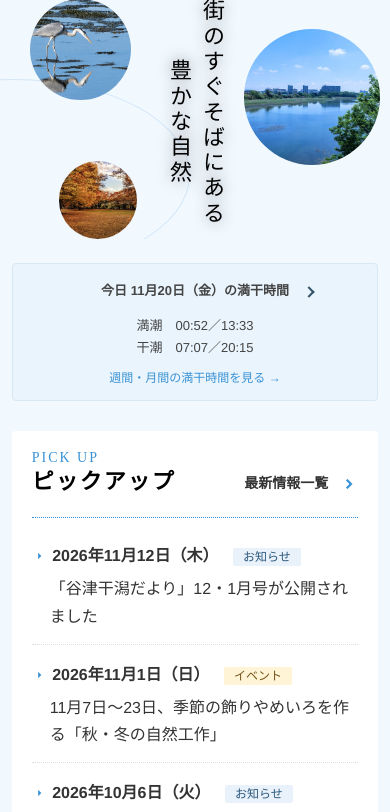
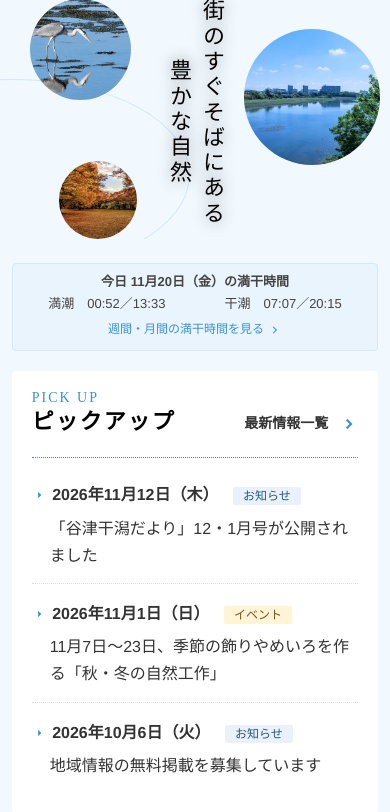
Before and after one commit to mikkiworks/YatsuHgata, a PHP site: page / in a window 390 px wide. Shown: the part 112-924 px from the top of the page. Run offline with PHP 8.4, Linux system fonts and the light colour scheme; some web fonts are replaced.

Commit message:
Simplify today's tide display and compact mobile layout

```diff
--- a/assets/css/style.css
+++ b/assets/css/style.css
@@ -1091,12 +1091,12 @@ h1, h2, h3, h4, h5, h6 {
 	display: none;
 
 	@media (max-width: 1200px) {
-		display: flex;
-		flex-direction: column;
-		align-items: center;
-		gap: 2px;
-		margin: 16px 40px 30px;
-		padding: 12px 16px;
+		display: grid;
+		grid-template-columns: repeat(2, minmax(0, 1fr));
+		gap: 2px 12px;
+		text-align: center;
+		margin: 12px 40px 18px;
+		padding: 8px 12px;
 		border: 1px solid #d6e8f6;
 		border-radius: 4px;
 		background: #eaf4fc;
@@ -1112,65 +1112,8 @@ h1, h2, h3, h4, h5, h6 {
 }
 
 .top-tides__title {
-	margin-bottom: 3px;
-}
-
-.tide-controls {
-	display: flex;
-	align-items: center;
-	justify-content: center;
-	gap: 4px;
-	margin-bottom: 6px;
-}
-
-.tide-controls [data-tide-date] {
-	margin: 0;
-	text-align: center;
-}
-
-.tide-controls__button {
-	display: inline-flex;
-	align-items: center;
-	justify-content: center;
-	flex-shrink: 0;
-	width: 32px;
-	height: 32px;
-	padding: 0;
-	border: none;
-	border-radius: 4px;
-	background: transparent;
-	color: #34546b;
-	font: inherit;
-	font-size: 0;
-	line-height: 1;
-	cursor: pointer;
-}
-
-.tide-controls__button::before {
-	content: '';
-	width: 8px;
-	height: 8px;
-	border-top: 2px solid currentColor;
-	border-right: 2px solid currentColor;
-	transform: rotate(45deg);
-}
-
-.tide-controls__previous::before {
-	transform: rotate(-135deg);
-}
-
-.tide-controls__button:focus-visible {
-	outline: 2px solid #34546b;
-	outline-offset: 2px;
-}
-
-.tide-controls__button:disabled {
-	opacity: 0.4;
-	cursor: default;
-}
-
-.tide-controls__previous:disabled {
-	visibility: hidden;
+	grid-column: 1 / -1;
+	margin-bottom: 0;
 }
 
 .tidearea__link {
@@ -1179,6 +1122,20 @@ h1, h2, h3, h4, h5, h6 {
 	font-size: 0.75rem;
 	line-height: 1.6;
 	text-align: center;
+}
+
+.top-tides .tidearea__link {
+	grid-column: 1 / -1;
+	margin-top: 2px;
+}
+
+.tidearea__link::after {
+	font-family: 'Material Symbols Outlined';
+	content: '\e5cc';
+	display: inline-block;
+	margin-left: 4px;
+	vertical-align: middle;
+	font-size: 14px;
 }
 
 /**** コンテンツ基本 ****/
@@ -2153,12 +2110,6 @@ h1, h2, h3, h4, h5, h6 {
 		-webkit-text-size-adjust: 100%;
 		text-size-adjust: 100%;
 	}
-	.is-instagram .top-tides .tide-controls {
-		gap: 2px;
-	}
-	.is-instagram .top-tides .tide-controls__button {
-		width: 24px;
-	}
 	.is-instagram .topvisual__title {
 		font-size: 16px !important;
 	}
--- a/index.html
+++ b/index.html
@@ -19,7 +19,7 @@
 	<link rel="preconnect" href="https://fonts.googleapis.com">
 	<link rel="preconnect" href="https://fonts.gstatic.com" crossorigin>
 	<link href="https://fonts.googleapis.com/css2?family=Hannari&family=Noto+Serif+JP:wght@400;700&family=Material+Symbols+Outlined:opsz,wght,FILL,GRAD@20..48,100..700,0..1,-50..200&display=swap" rel="stylesheet">
-	<link rel="stylesheet" href="assets/css/style.css?v=20261119-3">
+	<link rel="stylesheet" href="assets/css/style.css?v=20261120-2">
 	<link rel="canonical" href="https://yatsuhigata.com/">
 	<script type="application/ld+json">
 	{
@@ -29,7 +29,7 @@
 		"url": "https://yatsuhigata.com/"
 	}
 	</script>
-	<script src="assets/js/main.js" defer></script>
+	<script src="assets/js/main.js?v=20261120-1" defer></script>
 	<!-- 自分のブラウザをGA4の計測から除外（analytics_off=1で登録、0で解除） -->
 	<script>
 	  (() => {
```
Also changed, not shown: assets/js/main.js (+11 -79 lines), scripts/test-tides.mjs (+36 -76 lines).
